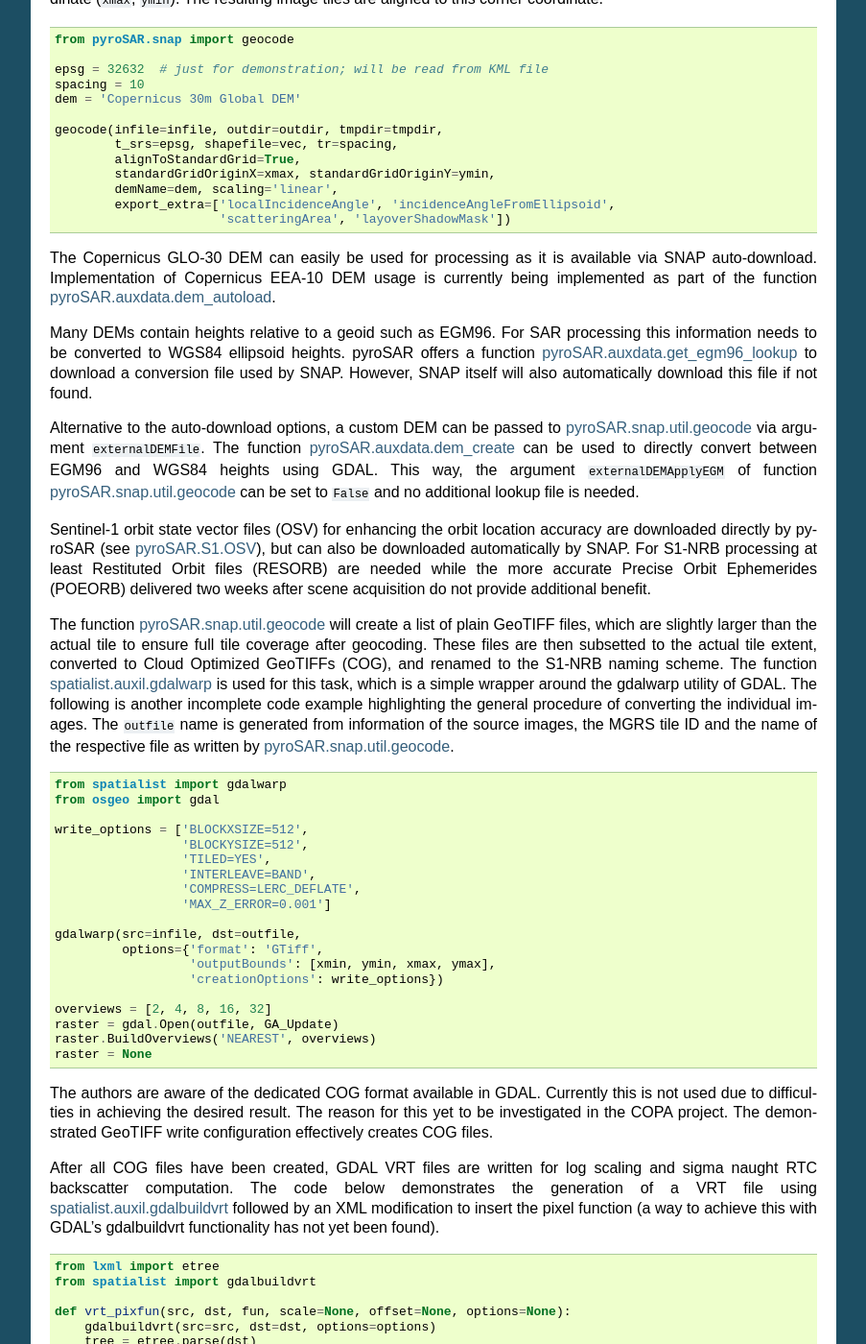
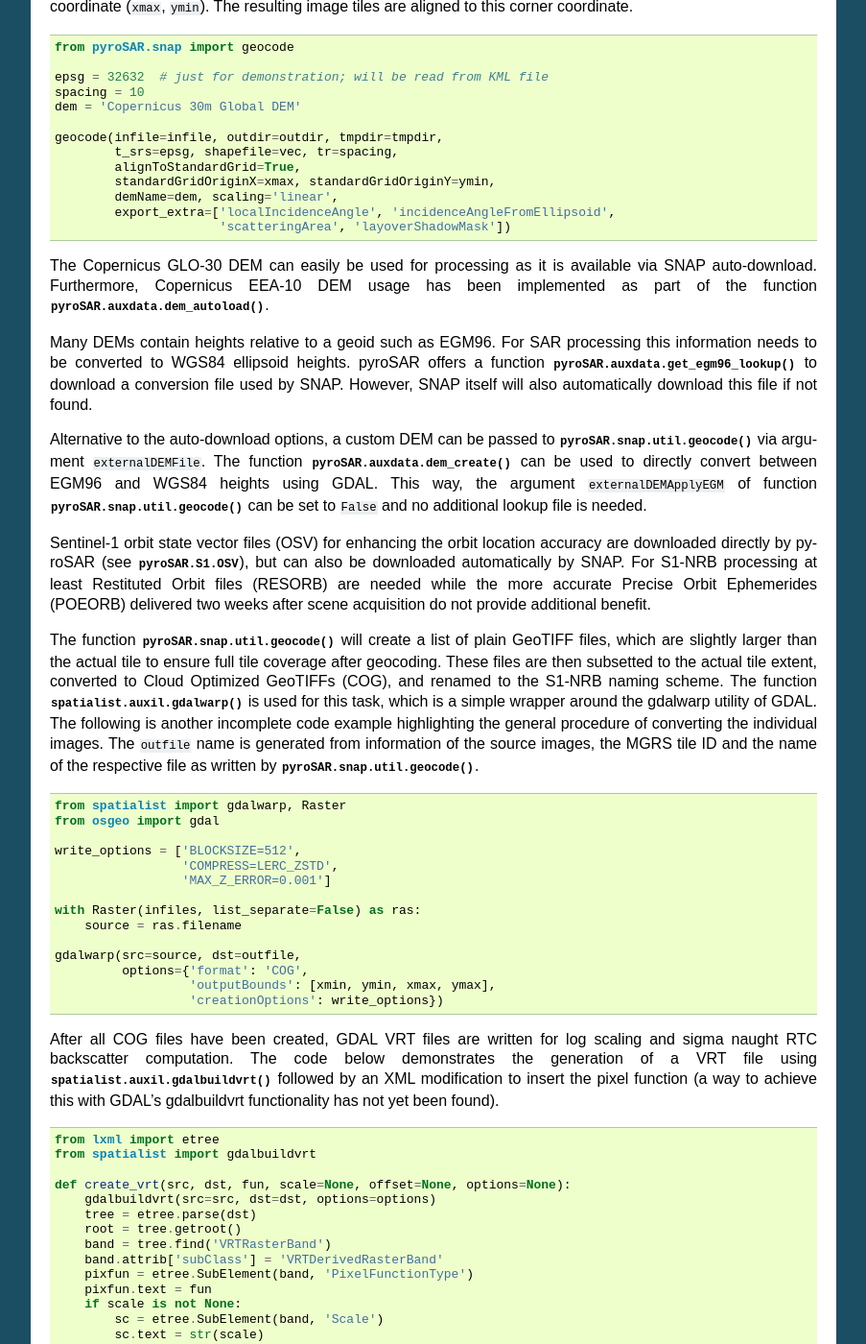
Before and after one commit to SAR-ARD/s1ard, a Sphinx documentation site: the page built from docs/general/S1_NRB.rst, in a window 1280 px wide and 1400 px high, scrolled down 857 px. Shown: the whole window at 96% size, without its empty margins (198-1101 px from the left). Built offline with Sphinx 7.4.7, drawn with Linux system fonts in a browser that asks for light colours; some of the changed text lies outside the part shown.

Commit message:
[docs] update `S1_NRB.rst`

```diff
--- a/docs/general/S1_NRB.rst
+++ b/docs/general/S1_NRB.rst
@@ -14,7 +14,7 @@
 https://sentinel.esa.int/documents/247904/1955685/S2A_OPER_GIP_TILPAR_MPC__20151209T095117_V20150622T000000_21000101T000000_B00.kml
 
 This file contains all relevant information about individual tiles, in particular the EPSG code of the respective UTM zone and the geometry of the tile in UTM coordinates.
-The code snippet below demonstrates the tile reading mechanism (using class `spatialist.vector.Vector`_ and function `spatialist.vector.wkt2vector`_):
+The code snippet below demonstrates the tile reading mechanism (using class :class:`spatialist.vector.Vector` and function :func:`spatialist.vector.wkt2vector`):
 
 .. code-block:: python
 
@@ -61,52 +61,44 @@
                           'scatteringArea', 'layoverShadowMask'])
 
 
-The Copernicus GLO-30 DEM can easily be used for processing as it is available via SNAP auto-download.
-Implementation of Copernicus EEA-10 DEM usage is currently being implemented as part of the function `pyroSAR.auxdata.dem_autoload`_.
+The Copernicus GLO-30 DEM can easily be used for processing as it is available via SNAP auto-download. Furthermore,
+Copernicus EEA-10 DEM usage has been implemented as part of the function :func:`pyroSAR.auxdata.dem_autoload`.
 
 Many DEMs contain heights relative to a geoid such as EGM96. For SAR processing this information needs to be converted to WGS84 ellipsoid heights.
-pyroSAR offers a function `pyroSAR.auxdata.get_egm96_lookup`_ to download a conversion file used by SNAP. However, SNAP itself will also automatically download this file if not found.
+pyroSAR offers a function :func:`pyroSAR.auxdata.get_egm96_lookup` to download a conversion file used by SNAP. However, SNAP itself will also automatically download this file if not found.
 
-Alternative to the auto-download options, a custom DEM can be passed to `pyroSAR.snap.util.geocode`_ via argument ``externalDEMFile``.
-The function `pyroSAR.auxdata.dem_create`_ can be used to directly convert between EGM96 and WGS84 heights using GDAL.
-This way, the argument ``externalDEMApplyEGM`` of function `pyroSAR.snap.util.geocode`_ can be set to ``False`` and no additional lookup file is needed.
+Alternative to the auto-download options, a custom DEM can be passed to :func:`pyroSAR.snap.util.geocode` via argument ``externalDEMFile``.
+The function :func:`pyroSAR.auxdata.dem_create` can be used to directly convert between EGM96 and WGS84 heights using GDAL.
+This way, the argument ``externalDEMApplyEGM`` of function :func:`pyroSAR.snap.util.geocode` can be set to ``False`` and no additional lookup file is needed.
 
-Sentinel-1 orbit state vector files (OSV) for enhancing the orbit location accuracy are downloaded directly by pyroSAR (see `pyroSAR.S1.OSV`_), but can also be downloaded automatically by SNAP.
+Sentinel-1 orbit state vector files (OSV) for enhancing the orbit location accuracy are downloaded directly by pyroSAR (see :class:`pyroSAR.S1.OSV`), but can also be downloaded automatically by SNAP.
 For S1-NRB processing at least Restituted Orbit files (RESORB) are needed while the more accurate Precise Orbit Ephemerides (POEORB) delivered two weeks after scene acquisition do not provide additional benefit.
 
-The function `pyroSAR.snap.util.geocode`_ will create a list of plain GeoTIFF files, which are slightly larger than the actual tile to ensure full tile coverage after geocoding.
+The function :func:`pyroSAR.snap.util.geocode` will create a list of plain GeoTIFF files, which are slightly larger than the actual tile to ensure full tile coverage after geocoding.
 These files are then subsetted to the actual tile extent, converted to Cloud Optimized GeoTIFFs (COG), and renamed to the S1-NRB naming scheme.
-The function `spatialist.auxil.gdalwarp`_ is used for this task, which is a simple wrapper around the gdalwarp utility of GDAL.
+The function :func:`spatialist.auxil.gdalwarp` is used for this task, which is a simple wrapper around the gdalwarp utility of GDAL.
 The following is another incomplete code example highlighting the general procedure of converting the individual images.
-The ``outfile`` name is generated from information of the source images, the MGRS tile ID and the name of the respective file as written by `pyroSAR.snap.util.geocode`_.
+The ``outfile`` name is generated from information of the source images, the MGRS tile ID and the name of the respective file as written by :func:`pyroSAR.snap.util.geocode`.
 
 .. code-block:: python
 
-    from spatialist import gdalwarp
+    from spatialist import gdalwarp, Raster
     from osgeo import gdal
 
-    write_options = ['BLOCKXSIZE=512',
-                     'BLOCKYSIZE=512',
-                     'TILED=YES',
-                     'INTERLEAVE=BAND',
-                     'COMPRESS=LERC_DEFLATE',
+    write_options = ['BLOCKSIZE=512',
+                     'COMPRESS=LERC_ZSTD',
                      'MAX_Z_ERROR=0.001']
 
-    gdalwarp(src=infile, dst=outfile,
-             options={'format': 'GTiff',
+    with Raster(infiles, list_separate=False) as ras:
+        source = ras.filename
+
+    gdalwarp(src=source, dst=outfile,
+             options={'format': 'COG',
                       'outputBounds': [xmin, ymin, xmax, ymax],
                       'creationOptions': write_options})
 
-    overviews = [2, 4, 8, 16, 32]
-    raster = gdal.Open(outfile, GA_Update)
-    raster.BuildOverviews('NEAREST', overviews)
-    raster = None
-
-The authors are aware of the dedicated COG format available in GDAL. Currently this is not used due to difficulties in achieving the desired result.
-The reason for this yet to be investigated in the COPA project. The demonstrated GeoTIFF write configuration effectively creates COG files.
-
 After all COG files have been created, GDAL VRT files are written for log scaling and sigma naught RTC backscatter computation.
-The code below demonstrates the generation of a VRT file using `spatialist.auxil.gdalbuildvrt`_ followed by an XML
+The code below demonstrates the generation of a VRT file using :func:`spatialist.auxil.gdalbuildvrt` followed by an XML
 modification to insert the pixel function (a way to achieve this with GDAL's gdalbuildvrt functionality has not yet been found).
 
 .. code-block:: python
@@ -114,9 +106,10 @@
     from lxml import etree
     from spatialist import gdalbuildvrt
 
-    def vrt_pixfun(src, dst, fun, scale=None, offset=None, options=None):
+    def create_vrt(src, dst, fun, scale=None, offset=None, options=None):
         gdalbuildvrt(src=src, dst=dst, options=options)
         tree = etree.parse(dst)
+        root = tree.getroot()
         band = tree.find('VRTRasterBand')
         band.attrib['subClass'] = 'VRTDerivedRasterBand'
         pixfun = etree.SubElement(band, 'PixelFunctionType')
@@ -127,17 +120,9 @@
         if offset is not None:
             off = etree.SubElement(band, 'Offset')
             off.text = str(offset)
+        etree.indent(root)
         tree.write(dst, pretty_print=True, xml_declaration=False, encoding='utf-8')
 
-In a last step the OGC XML and STAC JSON files will be written for each tile. The source code and documentation is yet to be published.
+In a last step the OGC XML and STAC JSON metadata files will be written for the S1-NRB product.
 
 .. _Database Handling: https://pyrosar.readthedocs.io/en/latest/general/processing.html#database-handling
-.. _pyroSAR.auxdata.dem_autoload: https://pyrosar.readthedocs.io/en/latest/pyroSAR.html#pyroSAR.auxdata.dem_autoload
-.. _pyroSAR.auxdata.dem_create: https://pyrosar.readthedocs.io/en/latest/pyroSAR.html#pyroSAR.auxdata.dem_create
-.. _pyroSAR.auxdata.get_egm96_lookup: https://pyrosar.readthedocs.io/en/latest/pyroSAR.html#pyroSAR.auxdata.get_egm_lookup
-.. _pyroSAR.S1.OSV: https://pyrosar.readthedocs.io/en/latest/pyroSAR.html#pyroSAR.S1.OSV
-.. _pyroSAR.snap.util.geocode: https://pyrosar.readthedocs.io/en/latest/pyroSAR.html#pyroSAR.snap.util.geocode
-.. _spatialist.auxil.gdalbuildvrt: https://spatialist.readthedocs.io/en/latest/spatialist.html#spatialist.auxil.gdalbuildvrt
-.. _spatialist.auxil.gdalwarp: https://spatialist.readthedocs.io/en/latest/spatialist.html#spatialist.auxil.gdalwarp
-.. _spatialist.vector.Vector: https://spatialist.readthedocs.io/en/latest/spatialist.html#spatialist.vector.Vector
-.. _spatialist.vector.wkt2vector: https://spatialist.readthedocs.io/en/latest/spatialist.html#spatialist.vector.wkt2vector
```
Also changed, not shown: other parts of docs/general/S1_NRB.rst (+5 -5 lines).
